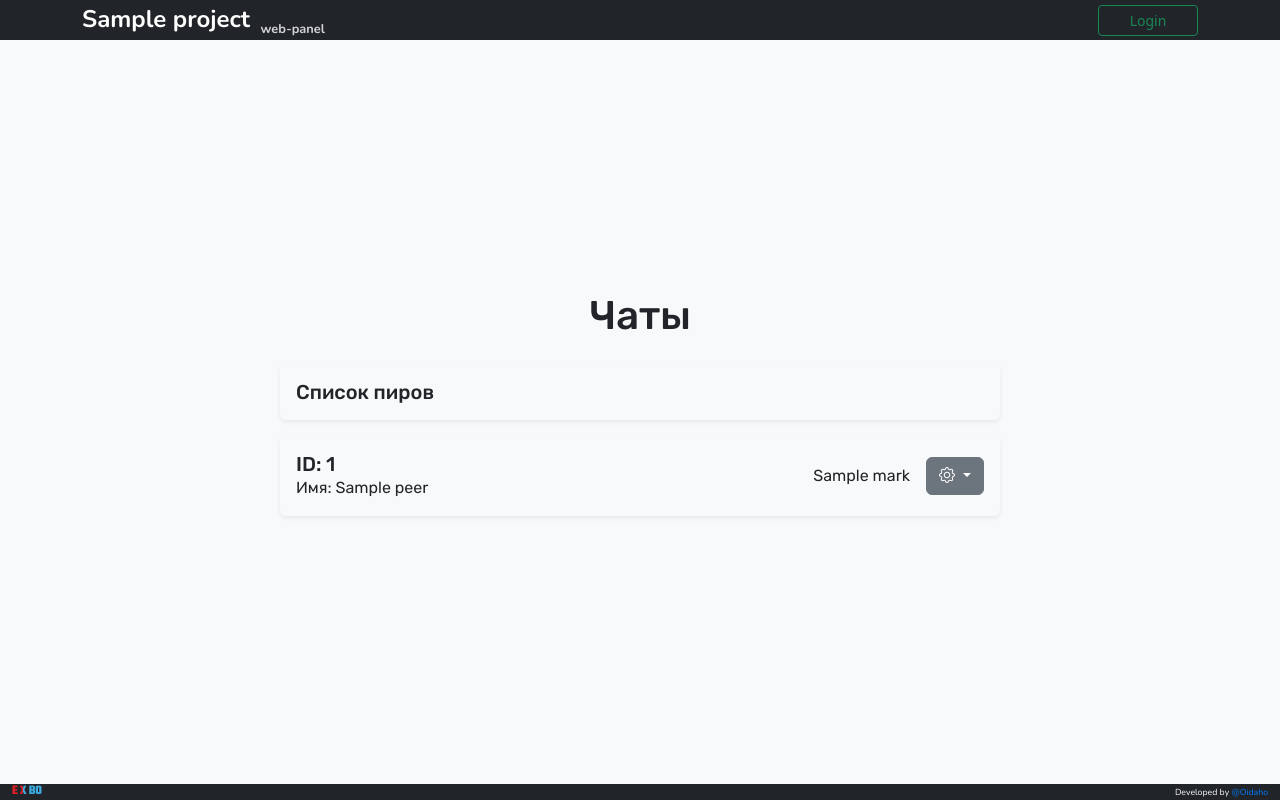
After one commit to Oidaho/Vigil, a FastAPI app: template web/templates/peers.html in a window 1280 px wide. The commit adds this page. Run offline with FastAPI, Linux system fonts and the light colour scheme; the template is opened without the code that fills it: most values are stand-ins (such as "Sample title", 1, 10 or a date in 2020); parts of the project's set-up code (start-up, migrations or seed data) failed here and were passed over.

Commit message:
New modal windows

```diff
--- /dev/null
+++ b/web/templates/includes/base.html
@@ -0,0 +1,55 @@
+<!DOCTYPE html>
+<html lang="en">
+    <head>
+        <!-- META -->
+        <meta charset="UTF-8">
+        <meta name="viewport" content="width=device-width, initial-scale=1.0">
+
+        <!-- FAVICON -->
+        <link rel="apple-touch-icon" sizes="180x180" href="/static/img/favicon/apple-touch-icon.png">
+        <link rel="icon" type="image/png" sizes="32x32" href="/static/img/favicon/favicon-32x32.png">
+        <link rel="icon" type="image/png" sizes="16x16" href="/static/img/favicon/favicon-16x16.png">
+
+        <!-- FONTS -->
+        <link href="https://fonts.googleapis.com/css2?family=Nunito:wght@400;700&display=swap" rel="stylesheet">
+        <link href="https://fonts.googleapis.com/css2?family=Teko:wght@300..700&display=swap" rel="stylesheet">
+        <link href="https://fonts.googleapis.com/css2?family=Rubik:ital,wght@0,300..900;1,300..900&display=swap" rel="stylesheet">
+
+        <!-- CSS -->
+        <link rel="stylesheet" href="/static/css/style.css">
+        <link rel="stylesheet" href="/static/css/index.css">
+        <link rel="stylesheet" href="/static/css/login.css">
+        <link rel="stylesheet" href="/static/css/staff.css">
+        <link rel="stylesheet" href="/static/css/includes.css">
+        <link href="https://cdn.jsdelivr.net/npm/bootstrap@5.3.3/dist/css/bootstrap.min.css" rel="stylesheet" integrity="sha384-QWTKZyjpPEjISv5WaRU9OFeRpok6YctnYmDr5pNlyT2bRjXh0JMhjY6hW+ALEwIH" crossorigin="anonymous">
+
+        <!-- ICONS -->
+        <link href="https://cdn.jsdelivr.net/npm/bootstrap-icons@1.11.0/font/bootstrap-icons.css" rel="stylesheet">
+
+        <title>{{ project }} | {{ title }}</title>
+    </head>
+
+    <body>
+        <header class="bg-dark">
+            <div class="container-lg h-100 d-flex justify-content-between align-items-center">
+                {% include 'includes/header/logo.html' %}
+                {% include 'includes/header/buttons.html' %}
+            </div>
+        </header>
+        <main class="bg-light">
+            <div class="container-lg h-100 d-flex justify-content-center align-items-center">
+                {% block content %}
+                <!-- Page main content -->
+                {% endblock %}
+            </div>
+        </main>
+        <footer class="bg-dark">
+            <div class="container-fluid h-100 d-flex justify-content-between align-items-center">
+                {% include 'includes/footer/company.html' %}
+                {% include 'includes/footer/author.html' %}
+            </div>
+        </footer>
+        <script src="https://cdn.jsdelivr.net/npm/bootstrap@5.3.3/dist/js/bootstrap.bundle.min.js" integrity="sha384-YvpcrYf0tY3lHB60NNkmXc5s9fDVZLESaAA55NDzOxhy9GkcIdslK1eN7N6jIeHz" crossorigin="anonymous"></script>
+    </body>
+
+</html>
--- a/web/templates/includes/header/buttons.html
+++ b/web/templates/includes/header/buttons.html
@@ -1,5 +1,5 @@
 <div>
-    {% if authenticated %}
+    {% if authenticated.status %}
         <button class="btn btn-outline-danger btn-sm custom-hover-button" onclick="location.href='/logout'">Logout</button>
     {% else %}
         <button class="btn btn-outline-success btn-sm custom-hover-button" onclick="location.href='/login'">Login</button>
--- a/web/templates/login.html
+++ b/web/templates/login.html
@@ -1,4 +1,4 @@
-{% extends "base.html" %}
+{% extends "includes/base.html" %}
 
 {% block content %}
 <div class="row justify-content-center w-75">
--- /dev/null
+++ b/web/templates/peers.html
@@ -0,0 +1,91 @@
+{% extends "includes/base.html" %}
+
+{% block content %}
+<div class="container">
+    <div class="text-center mb-4">
+        <h1>Чаты</h1>
+    </div>
+
+    <div class="row justify-content-center">
+        <div class="col-md-8">
+
+            <div class="peers-header d-flex justify-content-between align-items-center mb-3 p-3 rounded shadow-sm bg-light">
+                <h5 class="mb-0">Список пиров</h5>
+            </div>
+
+            <div class="peers-list-container">
+                <div class="peers-list">
+                    {% for peer in peers %}
+                        <div class="peer-card mb-3 p-3 rounded shadow-sm bg-light d-flex justify-content-between align-items-center">
+                            <div>
+                                <h5 class="mb-0">ID: {{ peer.id }}</h5>
+                                <p class="mb-0">Имя: {{ peer.name }}</p>
+                            </div>
+                            <div class="d-flex align-items-center">
+                                <span class="mark-text me-3
+                                    {% if peer.mark == 'CHAT' %}text-success
+                                    {% elif peer.mark == 'LOG' %}text-warning
+                                    {% else %}text-dark
+                                    {% endif %}">
+                                    {{ peer.mark }}
+                                </span>
+                                <div class="dropdown">
+                                    <button class="btn btn-secondary dropdown-toggle" type="button" id="dropdownMenuButton{{ peer.id }}" data-bs-toggle="dropdown" aria-expanded="false">
+                                        <i class="bi bi-gear"></i>
+                                    </button>
+                                    <ul class="dropdown-menu" aria-labelledby="dropdownMenuButton{{ peer.id }}">
+                                        {% if peer.mark != 'LOG' %}
+                                            <li>
+                                                <a class="dropdown-item" href="/peers/{{ peer.id }}/sanctions">
+                                                    <i class="bi bi-gavel me-2"></i>Санкции
+                                                </a>
+                                            </li>
+                                            <li>
+                                                <a class="dropdown-item" href="/peers/{{ peer.id }}/queue">
+                                                    <i class="bi bi-list-task me-2"></i>Очередь
+                                                </a>
+                                            </li>
+                                            <li>
+                                                <a class="dropdown-item" href="/peers/{{ peer.id }}/settings">
+                                                    <i class="bi bi-gear me-2"></i>Настройки
+                                                </a>
+                                            </li>
+                                        {% endif %}
+                                        <li>
+                                            <button class="dropdown-item text-danger" onclick="openRemoveMarkModal({{ peer.id }})">
+                                                <i class="bi bi-trash me-2"></i>Снять маркировку
+                                            </button>
+                                        </li>
+                                    </ul>
+                                </div>
+                            </div>
+                        </div>
+                    {% endfor %}
+                </div>
+            </div>
+        </div>
+    </div>
+</div>
+
+<!-- Модальное окно для подтверждения удаления маркировки -->
+<div class="modal fade" id="removeMarkModal" tabindex="-1" aria-labelledby="removeMarkModalLabel" aria-hidden="true">
+    <div class="modal-dialog">
+        <div class="modal-content">
+            <div class="modal-header">
+                <h5 class="modal-title" id="removeMarkModalLabel">Снять маркировку</h5>
+                <button type="button" class="btn-close" data-bs-dismiss="modal" aria-label="Close"></button>
+            </div>
+            <div class="modal-body">
+                Вы уверены, что хотите снять метку с этого чата?
+            </div>
+            <div class="modal-footer">
+                <button type="button" class="btn btn-secondary" data-bs-dismiss="modal">Отмена</button>
+                <button type="button" class="btn btn-danger" onclick="confirmRemoveMark()">Снять метку</button>
+            </div>
+        </div>
+    </div>
+</div>
+
+<!-- Подключение JS -->
+<script src="/static/js/peers.js"></script>
+{% endblock %}
```
Also changed, not shown: web/templates/staff.html (+39 -25 lines).
